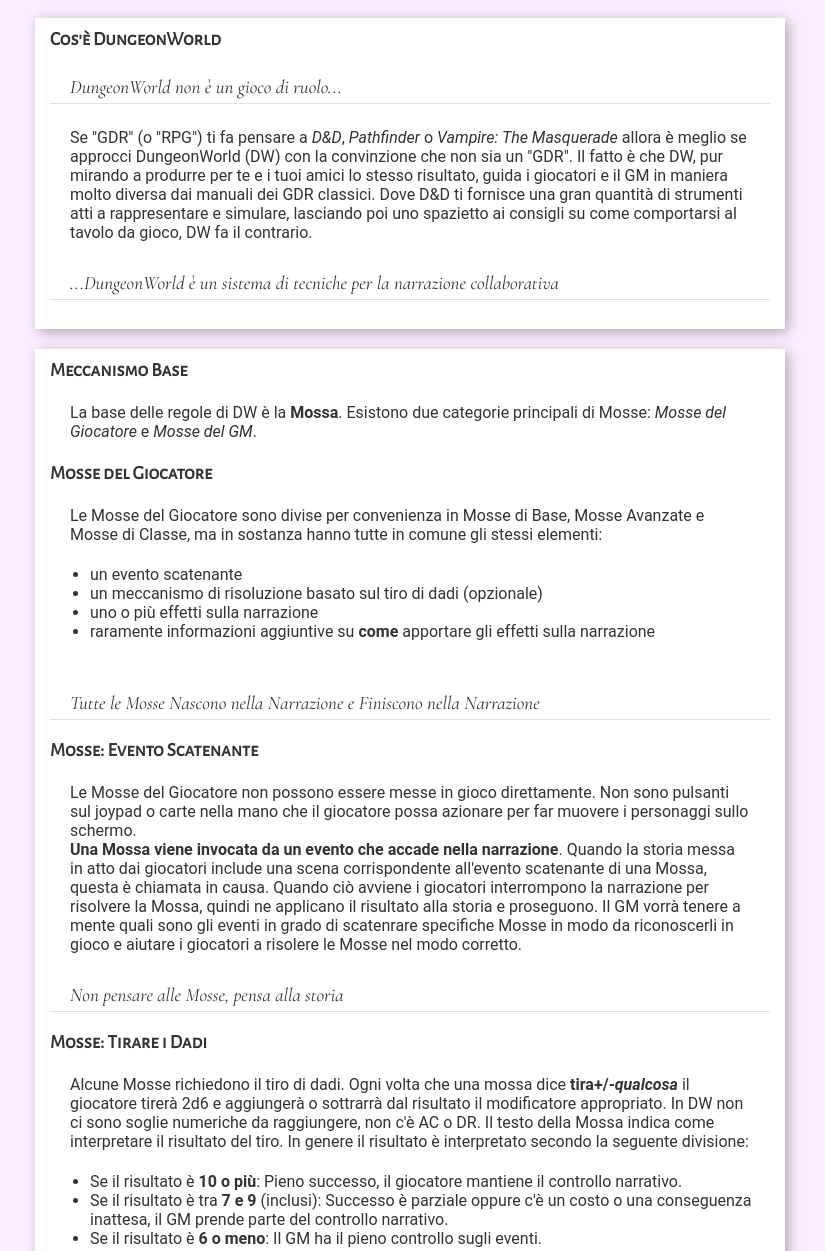
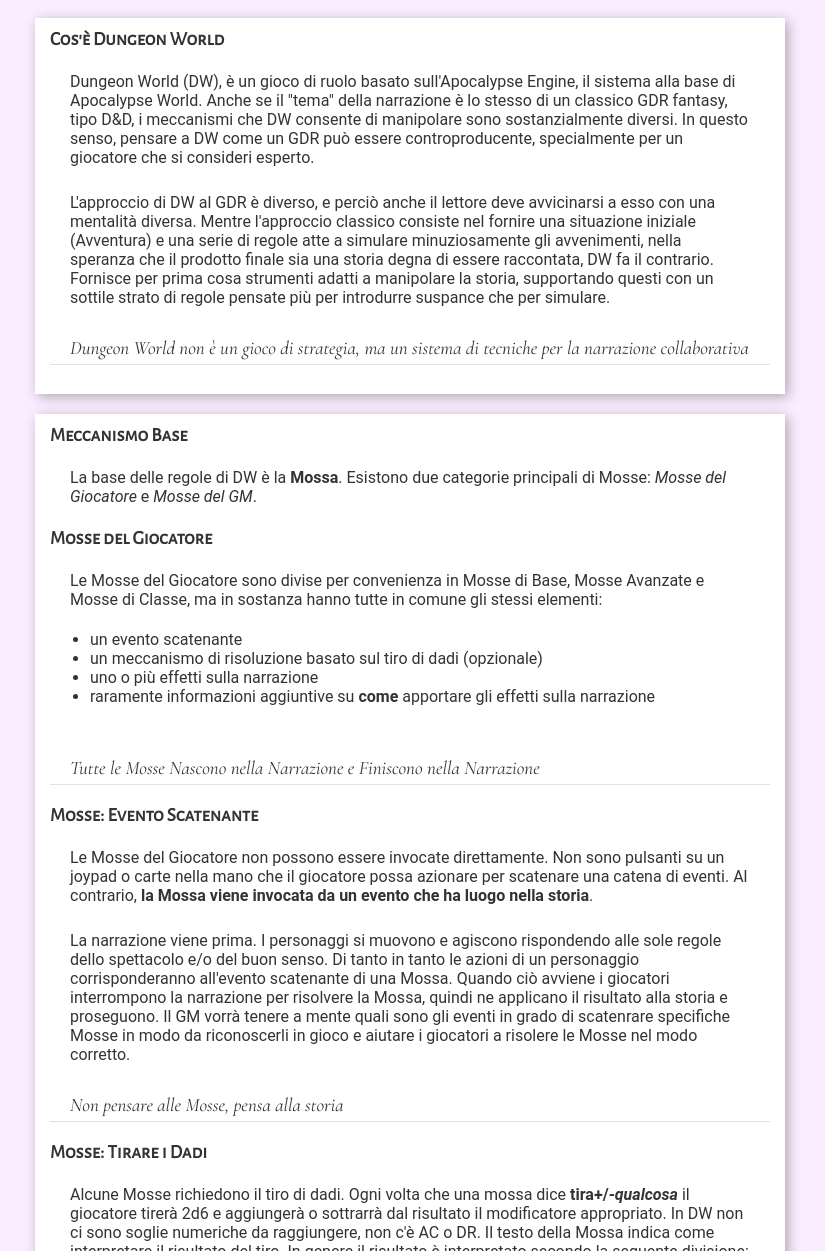
Before and after one commit to nonsonogiucas/nonsonogiucas.github.io, a plain HTML site: page intro.html in a window 1280 px wide. Shown: the part 49-1300 px from the top of the page, without its empty margins (230-1055 px from the left). Drawn offline with nearby package versions, Linux system fonts and the light colour scheme.

Commit message:
modified intro

```diff
--- a/intro.html
+++ b/intro.html
@@ -68,19 +68,22 @@
         <h1>Introduzione</h1>
     </div>
     <div class="row boxed moves">
-        <h2>Cos'è DungeonWorld</h2>
-        <p class="highlight">
-            DungeonWorld non è un gioco di ruolo...
+        <h2>Cos'è Dungeon World</h2>
+        <p>
+            Dungeon World (DW), è un gioco di ruolo basato sull'Apocalypse Engine, il sistema alla base di Apocalypse World.
+            Anche se il "tema" della narrazione è lo stesso di un classico GDR fantasy, tipo D&D, i meccanismi che
+            DW consente di manipolare sono sostanzialmente diversi. In questo senso, pensare a DW come un GDR può essere
+            controproducente, specialmente per un giocatore che si consideri esperto.
         </p>
         <p>
-            Se "GDR" (o "RPG") ti fa pensare a <i>D&D</i>, <i>Pathfinder</i> o <i>Vampire: The Masquerade</i> allora è meglio
-            se approcci DungeonWorld (DW) con la convinzione che non sia un "GDR". Il fatto è che DW, pur mirando a produrre
-            per te e i tuoi amici lo stesso risultato, guida i giocatori e il GM in maniera molto diversa dai manuali dei
-            GDR classici. Dove D&D ti fornisce una gran quantità di strumenti atti a rappresentare e simulare, lasciando
-            poi uno spazietto ai consigli su come comportarsi al tavolo da gioco, DW fa il contrario.
+            L'approccio di DW al GDR è diverso, e perciò anche il lettore deve avvicinarsi a esso con una mentalità diversa.
+            Mentre l'approccio classico consiste nel fornire una situazione iniziale (Avventura) e una serie di regole atte
+            a simulare minuziosamente gli avvenimenti, nella speranza che il prodotto finale sia una
+            storia degna di essere raccontata, DW fa il contrario. Fornisce per prima cosa strumenti adatti a manipolare
+            la storia, supportando questi con un sottile strato di regole pensate più per introdurre suspance che per simulare.
         </p>
         <p class="highlight">
-            ...DungeonWorld è un sistema di tecniche per la narrazione collaborativa
+            Dungeon World non è un gioco di strategia, ma un sistema di tecniche per la narrazione collaborativa
         </p>
     </div>
 
@@ -111,10 +114,14 @@
 
         <h2>Mosse: Evento Scatenante</h2>
         <p>
-            Le Mosse del Giocatore non possono essere messe in gioco direttamente. Non sono pulsanti sul joypad o carte nella mano che
-            il giocatore possa azionare per far muovere i personaggi sullo schermo.
-            <br/><b>Una Mossa viene invocata da un evento che accade nella narrazione</b>. Quando la storia messa in atto
-            dai giocatori include una scena corrispondente all'evento scatenante di una Mossa, questa è chiamata in causa.
+            Le Mosse del Giocatore non possono essere invocate direttamente. Non sono pulsanti su un joypad
+            o carte nella mano che il giocatore possa azionare per scatenare una catena di eventi. Al contrario,
+            <b>la Mossa viene invocata da un evento che ha luogo nella storia</b>.
+        </p>
+        <p>
+            La narrazione viene prima.
+            I personaggi si muovono e agiscono rispondendo alle sole regole dello spettacolo e/o del buon senso.
+            Di tanto in tanto le azioni di un personaggio corrisponderanno all'evento scatenante di una Mossa.
             Quando ciò avviene i giocatori interrompono la narrazione per risolvere la Mossa, quindi ne applicano il risultato
             alla storia e proseguono. Il GM vorrà tenere a mente quali sono gli eventi in grado di scatenrare specifiche
             Mosse in modo da riconoscerli in gioco e aiutare i giocatori a risolere le Mosse nel modo corretto.
@@ -170,26 +177,26 @@
             </ol>
         </p>
         <p>
-            Il primo è già stato discusso parlando delle Mosse del Giocatore. Tirare un 6- significa perdere il controllo sulla narrazione,
-            di conseguenza il GM fa una Mossa. Il secondo è semplicemente naturale. I giocatori potrebbero passare del tempo
-            a parlare tra di loro "in character" ma ad un certo punto faranno una domanda o si fermeranno e aspetterano per
-            <b>vedere cosa succede dopo</b>. A quel punto il GM prende la parola e fa una Mossa.
+            Il primo è già stato discusso parlando delle Mosse del Giocatore. Tirare un 6- significa perdere il controllo
+            sulla narrazione, di conseguenza il GM fa una Mossa. Il secondo è semplicemente naturale. Prima o poi i giocatori
+            rivolgeranno al GM una domanda o si fermeranno a guardare il GM per <b>vedere cosa succede dopo</b>.
+            A quel punto il GM prende la parola e fa una Mossa.
         </p>
         <p>
-            Il terzo evento include tutte quelle volte in cui un giocatore descive il suo PG mentre compie una azione tale che l'universo
-            e le leggi che lo regolano non possono ignorare. Ragnar si butta dal ciglio del burrone? Occasione d'oro: Ragnar
+            Il terzo evento include tutte quelle volte in cui un giocatore descrive il suo PG mentre compie una di quelle azioni
+            che le leggi dell'universo non possono ignorare. Ragnar si butta dal ciglio del burrone? Occasione d'oro: Ragnar
             cade. Melvin bastona un alveare? Occasione d'oro: Melvin è inseguito da uno sciame di api iraconde. Xanatus maledice
             urlando la divinità del tuono? Occasione d'oro: Xanatus è colpito da un fulmine.
         </p>
         <p>
             Non ci sono regole ferree su <b>come</b> il GM debba rispondere ad ogni evenienza. Tuttavia questi è guidato
-            da varie cose. Prima di tutto il <b>buon senso</b>, le regole di base della logica regnano sovrane su DW e possono,
+            da principi. Prima di tutto il <b>buon senso</b>: le regole di base della logica regnano sovrane su DW e possono,
             se necessario, invalidare ogni tiro, mossa o attributo. In secondo luogo il GM ha la responsabilità di tenere
-            a mente il <b>genere narrativo</b>, ciò che ha senso in una storia "high fantasy" potrebbe non avere senso in
-            una "grim dark" o "horror". Terzo, il GM farà a bene a tenere presente i <b>desideri dei giocatori</b>, se hanno
-            chiesto un'avventura brutale piena di scelte difficili, ammorbidire le conseguenze delle loro azioni e trattanere
-            la furia dei mostri non conseguirà il risultato atteso. Se invece desiderano un'ambientazione più "cartoon",
-            può avere perfettamente senso per Ragnar sbracciare e calciare a mezz'aria stile "Vile Coyote" per ritornare
+            a mente il <b>genere narrativo</b>: ciò che ha senso in una storia "high fantasy" potrebbe non avere senso in
+            una "grim dark" o "horror". Terzo, il GM farà a bene a tenere presente i <b>desideri dei giocatori</b>: se hanno
+            chiesto un'avventura oscura e brutale, trattenersi dall'applicare in modo crudo e realistico le conseguenze
+            di un fallimento difficilmente conseguirà risultato atteso. Se invece desiderano un'ambientazione più "cartoon",
+            può avere perfettamente senso per Ragnar far roteare le gambe a mezz'aria stile "Vile Coyote" per ritornare
             verso il ciglio del burrone.
         </p>
     </div>
```
